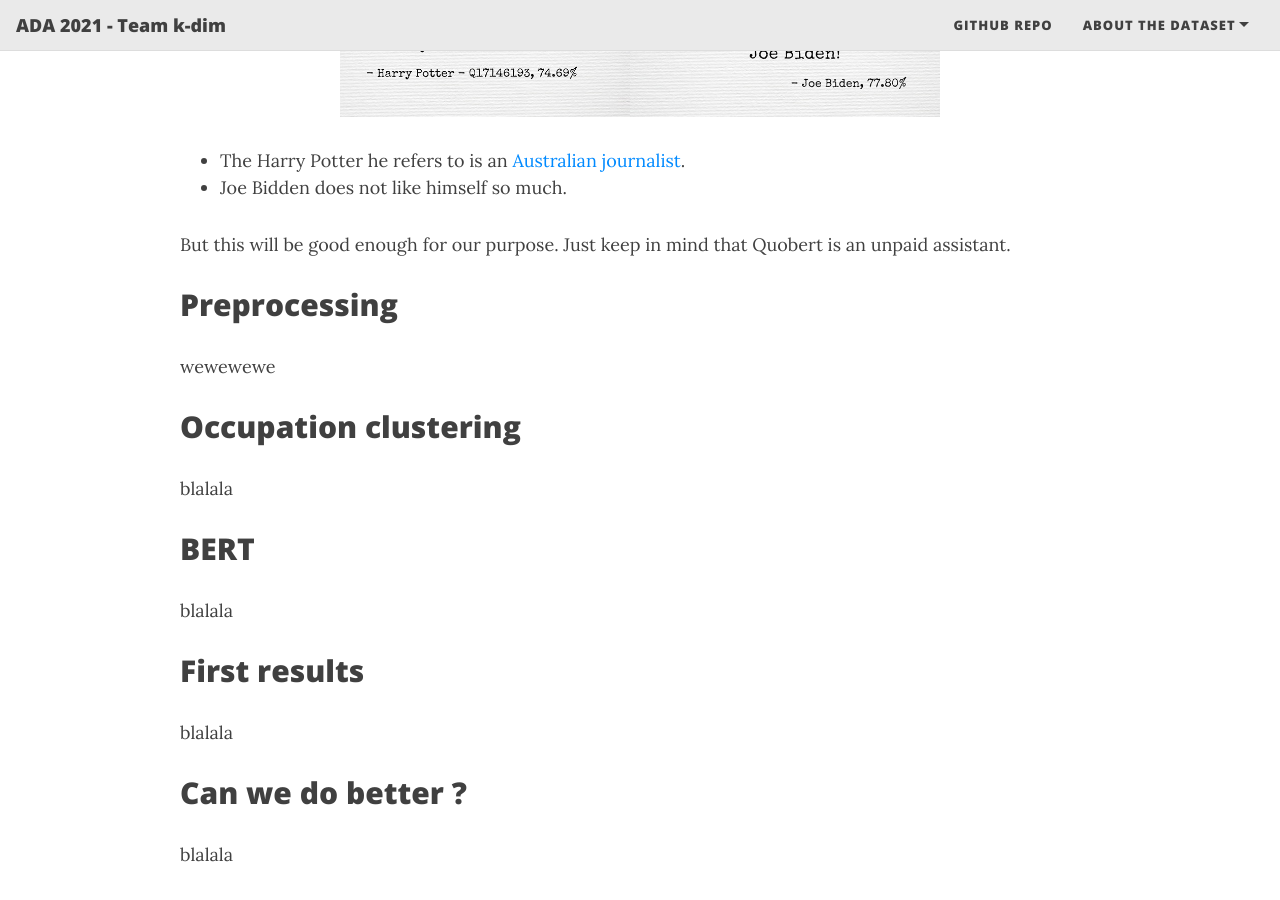
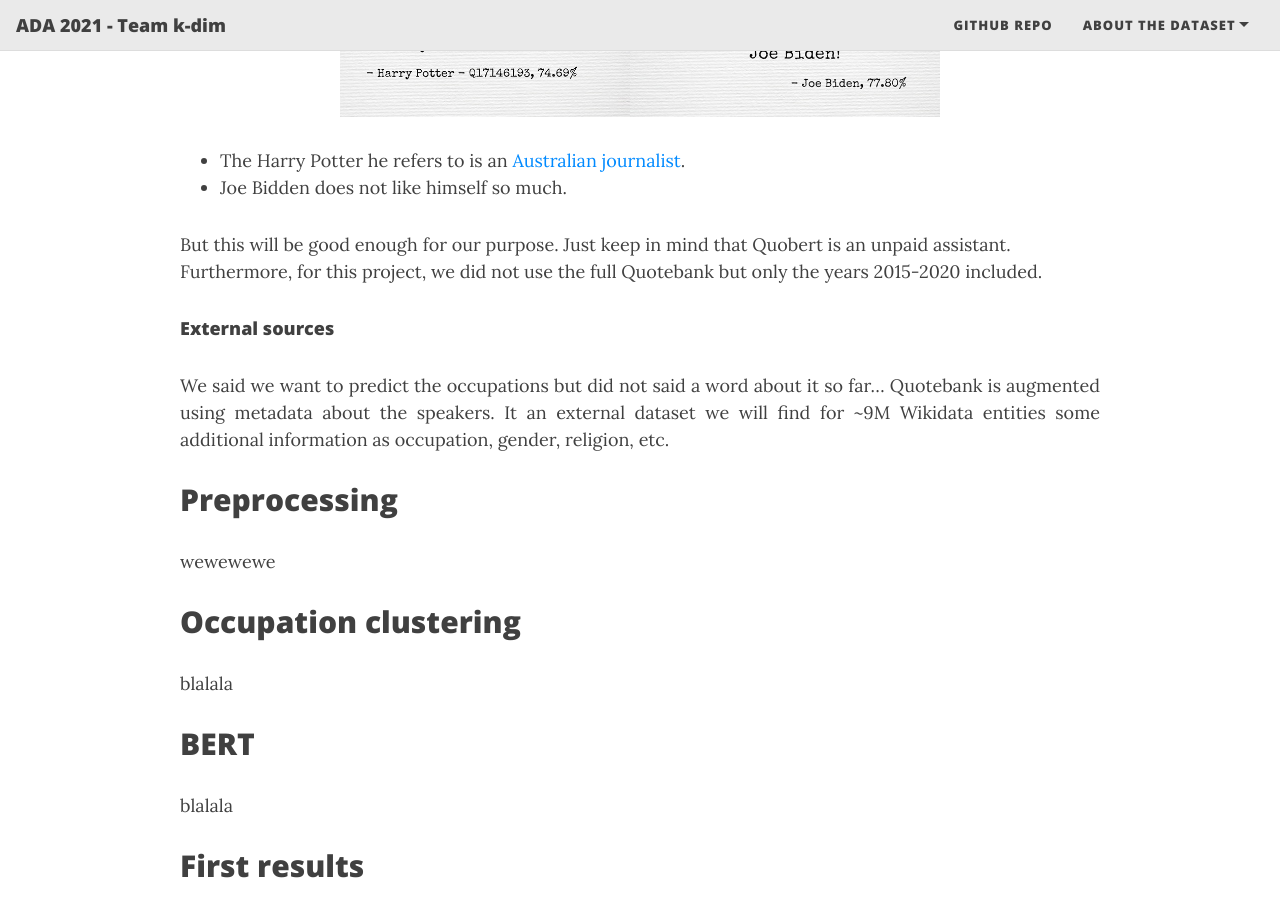
Before and after one commit to Quote-Me-If-You-Can/Quote-Me-If-You-Can.github.io, a Jekyll site: the page built from index.md, in a window 1280 px wide and 900 px high, scrolled down 2403 px. Built offline with Jekyll 4.4.1, drawn with Linux system fonts in a browser that asks for light colours; nearby versions of some CDN libraries; the list of posts is cut into pages by our own code; some of the changed text lies outside the part shown.

Commit message:
done data

```diff
--- a/index.md
+++ b/index.md
@@ -33,7 +33,8 @@ Based on this statement: give us a quote, and we will tell you which profession
 
 
 
-## Dataset
+## Datasets
+#### Quotebank
 We do we have here ? The full dataset is made of 178 million quotations together with a list of possible speaker ranked by probability, the name of the most probable speaker and its [Wikidata](https://www.wikidata.org/wiki/Wikidata:Main_Page) qid, when it has been published, and where it has been published. The later is important because this information has been exctracted out of 162 million English news articles published between 2008 and 2020 included, so one might want to keep records of it.
 
 162 million, 178 million, but who did that ? Well it's the nice library assistant Quobert, and it does it freely. Here is a nice picture (taken from the paper[^3] explaining in full detail how the dataset has been collected) that could help you to grasp Quobert's workflow.
@@ -57,6 +58,10 @@ Here is some of its failures:
 * Joe Bidden does not like himself so much.
 
 But this will be good enough for our purpose. Just keep in mind that Quobert is an unpaid assistant.
+Furthermore, for this project, we did not use the full Quotebank but only the years 2015-2020 included.
+
+#### External sources
+We said we want to predict the occupations but did not said a word about it so far... Quotebank is augmented using metadata about the speakers. It an external dataset we will find for ~9M Wikidata entities some additional information as occupation, gender, religion, etc.
 
 
 ## Preprocessing
```
